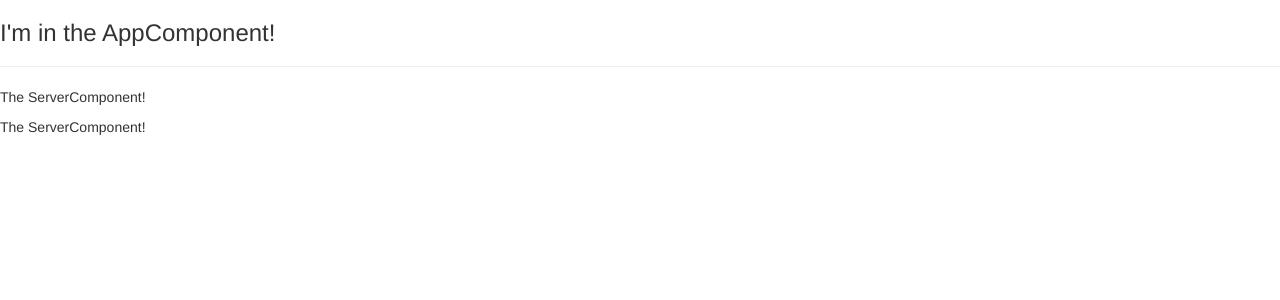
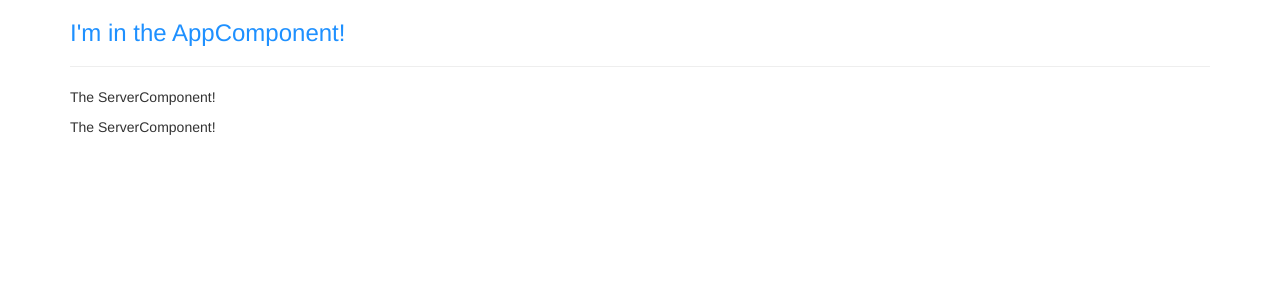
Before and after one commit to zakdim/ng8-complete-guide, an Angular app: page / in a window 1280 px wide. Shown: the top 300 px of the page. Built offline with nearby package versions, Linux system fonts and the light colour scheme.

Commit message:
20 - working with comp styles

```diff
--- a/src/app/app.component.css
+++ b/src/app/app.component.css
@@ -0,0 +1,3 @@
+h3 {
+    color: darkblue;
+}
--- a/src/app/app.component.html
+++ b/src/app/app.component.html
@@ -1,3 +1,9 @@
-<h3>I'm in the AppComponent!</h3>
-<hr/>
-<app-servers></app-servers>
+<div class="container">
+    <div class="row">
+        <div class="col-xs-12">
+            <h3>I'm in the AppComponent!</h3>
+            <hr/>
+            <app-servers></app-servers>
+        </div>
+    </div>
+</div>
--- a/src/app/app.component.ts
+++ b/src/app/app.component.ts
@@ -3,7 +3,12 @@
 @Component({
   selector: 'app-root',
   templateUrl: './app.component.html',
-  styleUrls: ['./app.component.css']
+  // styleUrls: ['./app.component.css'],
+  styles: [`
+    h3 {
+      color: dodgerblue;
+    }
+  `]
 })
 export class AppComponent {
 
--- a/src/app/servers/servers.component.ts
+++ b/src/app/servers/servers.component.ts
@@ -2,6 +2,7 @@
 
 @Component({
   selector: 'app-servers',
+  // templateUrl: './servers.component.html',
   template: `
     <app-server></app-server>
     <app-server></app-server>
```
